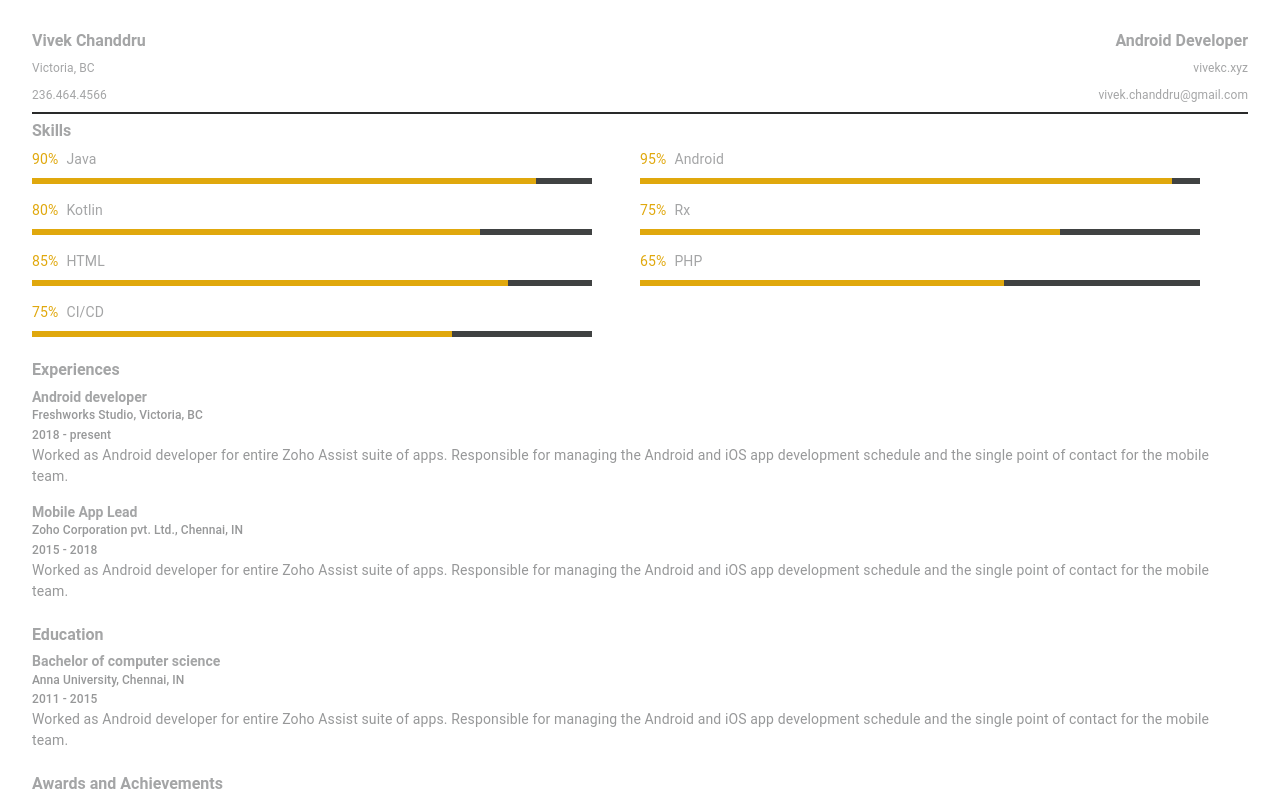
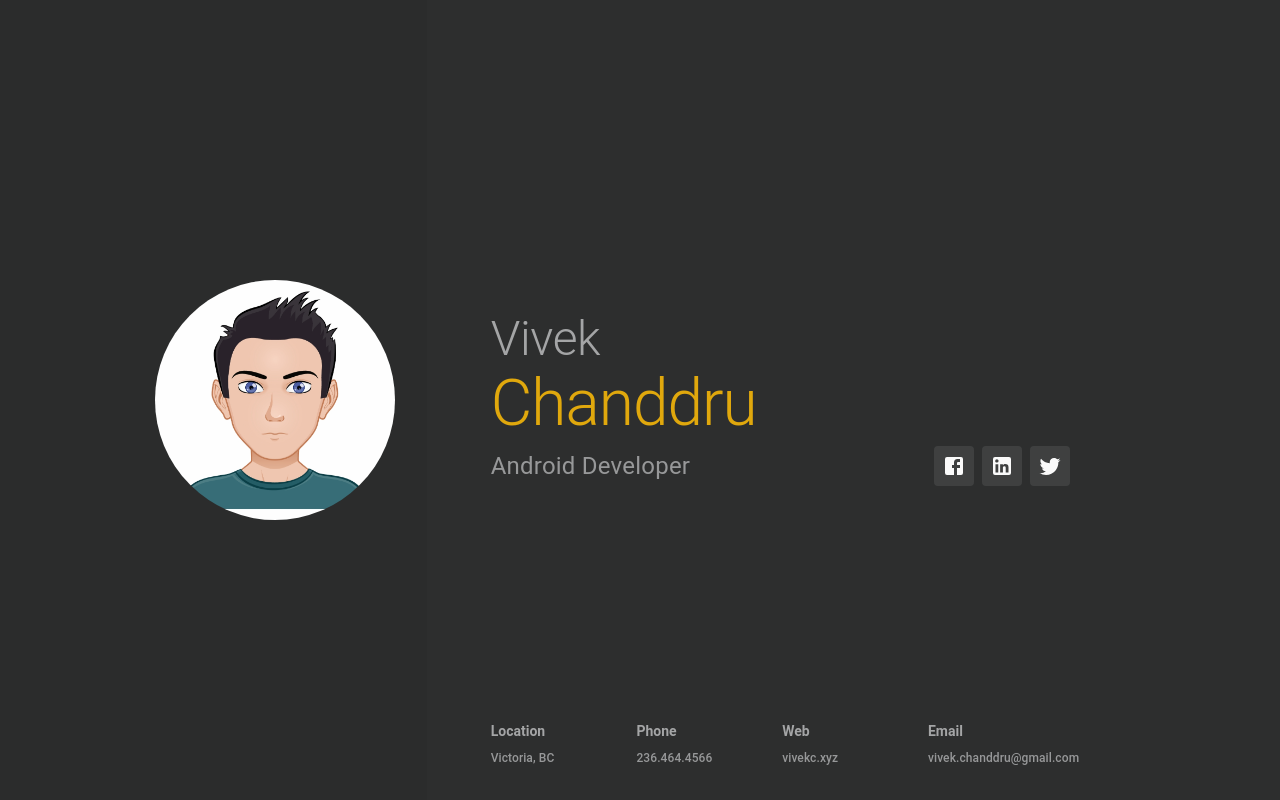
Before and after one commit to vivek1794/vivek-portfolio, a React (Create React App) app: page / in a window 1280 px wide. Shown: the top 800 px of the page. Built offline with nearby package versions, Linux system fonts and the light colour scheme.

Commit message:
print page version 2

```diff
--- a/src/App.js
+++ b/src/App.js
@@ -14,13 +14,13 @@ import PrintPage from './components/print/print-page';
 
 const App = () => (
   <ThemeProvider theme={theme}>
-    {/* <HomePage />
+    <HomePage />
     <AboutMe />
     <Skills />
     <Experience />
     <Education />
     <Awards />
-    <Contact /> */}
+    <Contact />
     <PrintPage />
   </ThemeProvider>
 );
--- a/src/components/print/print-page.js
+++ b/src/components/print/print-page.js
@@ -3,7 +3,6 @@ import {
   Grid,
   Typography,
   makeStyles,
-  Divider,
   List,
   ListItem,
   ListItemIcon,
@@ -25,11 +24,21 @@ import ProgressBar from '../common/progress-bar';
 const useStyles = makeStyles(theme => ({
   container: {
     padding: theme.spacing(4),
-    // display: 'none',
+    display: 'none',
 
     '@media print': {
       display: 'flex'
     }
+  },
+  contentContainer: {
+    borderTop: `1px solid ${theme.palette.grey.light}`
+  },
+  aboutContainer: {
+    borderRight: `1px solid ${theme.palette.grey.light}`,
+    padding: '16px 0'
+  },
+  infoContainer: {
+    padding: theme.spacing(2)
   },
   divider: {
     marginTop: theme.spacing(1),
@@ -39,9 +48,6 @@ const useStyles = makeStyles(theme => ({
   },
   section: {
     padding: '8px 0'
-  },
-  item: {
-    padding: '4px 0'
   },
   noSpace: {
     margin: 0,
@@ -62,64 +68,83 @@ const PrintPage = () => {
   return (
     <Grid container className={classes.container}>
 
-      <Grid item container justify="space-between">
+      <Grid item container className={classes.section}>
         <Grid item>
-          <Typography variant="h3">{firstName} {lastName}</Typography>
-          <Typography variant="subtitle2">{location.value}</Typography>
-          <Typography variant="subtitle2">{phone.displayName}</Typography>
-        </Grid>
-        <Grid item>
-          <Typography align="right" variant="h3">{role}</Typography>
-          <Typography align="right" variant="subtitle2">{website.displayName}</Typography>
-          <Typography align="right" variant="subtitle2">{email.value}</Typography>
+          <Typography variant="h2">{firstName} {lastName}</Typography>
+          <Typography variant="h3">{role}</Typography>
         </Grid>
       </Grid>
 
-      <Grid item container>
-        <Divider light classes={{ root: classes.divider }} />
+      <Grid item container className={classes.contentContainer}>
+
+        <Grid item container xs={4} direction="column" className={classes.aboutContainer}>
+          <Grid item className={classes.section}>
+            <Typography variant="h3">Info</Typography>
+            <Grid item container direction="column" className={classes.section}>
+              <Grid item>
+                <Typography variant="h5">Address</Typography>
+                <Typography variant="h6" className={classes.noSpace}>{location.value}</Typography>
+              </Grid>
+              <Grid item>
+                <Typography variant="h5">Phone</Typography>
+                <Typography variant="h6" className={classes.noSpace}>{phone.displayName}</Typography>
+              </Grid>
+              <Grid item>
+                <Typography variant="h5">Email</Typography>
+                <Typography variant="h6" className={classes.noSpace}>{email.value}</Typography>
+              </Grid>
+              <Grid item>
+                <Typography variant="h5">Website</Typography>
+                <Typography variant="h6" className={classes.noSpace}>{website.displayName}</Typography>
+              </Grid>
+            </Grid>
           </Grid>
 
-      <Grid item container className={classes.section}>
+          <Grid item className={classes.section}>
             <Typography variant="h3">Skills</Typography>
-        <Grid item container>
             {skills.map(skill => (
-            <Grid item key={skill.title} xs={6} className={classes.section}>
+              <Grid item key={skill.title} className={classes.section}>
                 <ProgressBar name={skill.title} value={skill.value} />
               </Grid>
             ))}
           </Grid>
+
+          <Grid item className={classes.section}>
+            <Typography variant="h3">Education</Typography>
+            {educations.map(education => {
+              const { title, subtitle, caption, duration } = education;
+
+              return (
+              <Grid item key={title} className={classes.section}>
+                <Typography variant="h5">{subtitle}</Typography>
+                <Typography variant="h6" className={classes.noSpace}>{title}, {caption}</Typography>
+                <Typography variant="h6" className={classes.noSpace}>{duration}</Typography>
               </Grid>
+              );
+            })}
+          </Grid>
+        </Grid>
+
+        <Grid item container xs={8} direction="column" className={classes.infoContainer}>
 
           <Grid item container className={classes.section}>
             <Typography variant="h3">Experiences</Typography>
+            <Grid item container direction="column" className={classes.section}>
               {experiences.map(experience => {
                 const { title, subtitle, caption, duration, shortContent } = experience;
 
                 return (
-            <Grid item key={title} xs={12} className={classes.section}>
+                  <Grid item key={title}>
+                    <Grid item container justify="space-between">
                       <Typography variant="h5">{subtitle}</Typography>
+                      <Typography variant="h6" className={classes.noSpace}>{duration}</Typography>
+                    </Grid>
                     <Typography variant="h6" className={classes.noSpace}>{title}, {caption}</Typography>
-              <Typography variant="h6" className={classes.noSpace}>{duration}</Typography>
                     <Typography variant="body1">{shortContent}</Typography>
                   </Grid>
                 );
               })}
             </Grid>
-
-      <Grid item container className={classes.section}>
-        <Typography variant="h3">Education</Typography>
-        {educations.map(experience => {
-          const { title, subtitle, caption, duration, shortContent } = experience;
-
-          return (
-            <Grid item key={title} xs={12} className={classes.section}>
-              <Typography variant="h5">{subtitle}</Typography>
-              <Typography variant="h6" className={classes.noSpace}>{title}, {caption}</Typography>
-              <Typography variant="h6" className={classes.noSpace}>{duration}</Typography>
-              <Typography variant="body1">{shortContent}</Typography>
-            </Grid>
-          );
-        })}
           </Grid>
 
           <Grid item container className={classes.section}>
@@ -130,7 +155,7 @@ const PrintPage = () => {
                   const { title, content } = award;
 
                   return (
-                <ListItem classes={{ root: classes.item }} key={title}>
+                    <ListItem classes={{ root: classes.noSpace }} key={title}>
                       <ListItemIcon>
                         <StarsIcon />
                       </ListItemIcon>
@@ -146,6 +171,9 @@ const PrintPage = () => {
           </Grid>
 
         </Grid>
+
+      </Grid>
+    </Grid>
   );
 }
 
```
Lines whose indentation alone changed are shown as unchanged.
